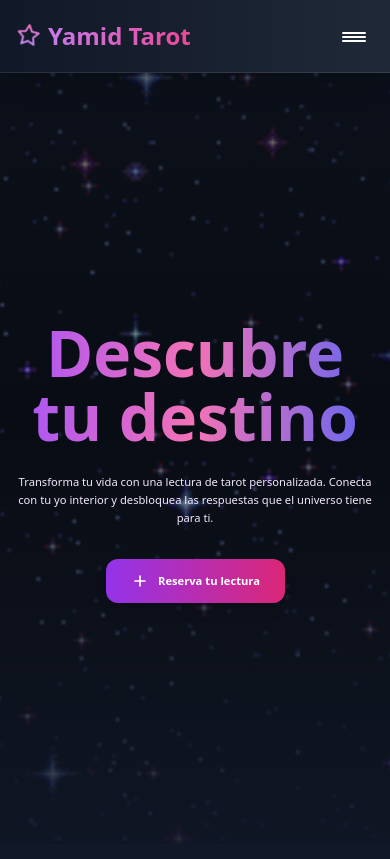
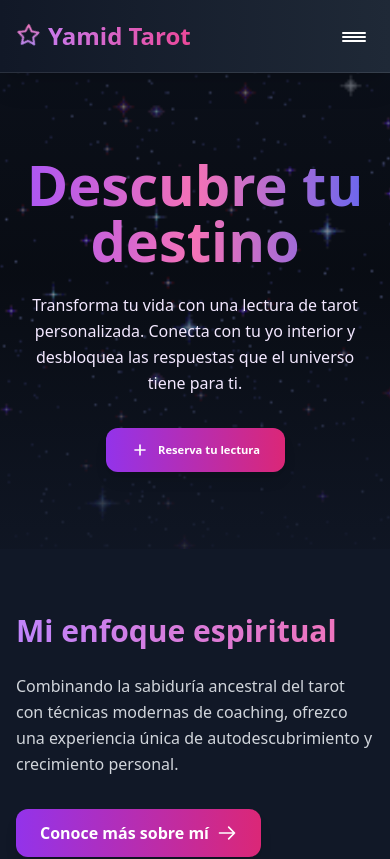
Before and after one commit to yamiddevofic/yamidstarot, a React (Vite) app in the folder app/: page / in a window 390 px wide. Shown: the top 859 px of the page. Built offline with nearby package versions, Linux system fonts and the light colour scheme.

Commit message:
ajustes hero

```diff
--- a/app/src/components/sections/HeroSection.tsx
+++ b/app/src/components/sections/HeroSection.tsx
@@ -2,7 +2,7 @@ import { motion } from 'framer-motion';
 import { heroAnimation } from '../../animations/variants';
 
 export const HeroSection = () => (
-  <section id="inicio" className="relative min-h-screen flex items-center justify-center pt-20">
+  <section id="inicio" className="relative min-h-[65vh] md:min-h-[75vh] flex items-center justify-center pt-20">
     <div className="absolute inset-0 z-0">
       <img src="./fondo-animados-estrellas.gif" alt="Yamid Tarot" className="w-full h-full object-cover" />
       <div className="absolute inset-0 bg-gradient-to-b from-gray-900/70 via-gray-900/50 to-gray-900/90" />
@@ -11,7 +11,7 @@ export const HeroSection = () => (
     <div className="relative z-10 container mx-auto px-4 py-12 sm:py-16">
       <motion.div className="text-center max-w-4xl mx-auto" {...heroAnimation}>
         <motion.h1
-          className="text-[4rem] sm:text-6xl md:text-7xl lg:text-8xl font-bold mb-6 bg-gradient-to-r from-purple-500 via-pink-400 to-indigo-500 bg-clip-text text-transparent leading-none md:leading-relaxed"
+          className="text-[3.5rem] sm:text-5xl md:text-6xl lg:text-8xl font-bold mb-6 bg-gradient-to-r from-purple-500 via-pink-400 to-indigo-500 bg-clip-text text-transparent leading-none md:leading-relaxed"
           initial={{ opacity: 0, y: -50 }}
           animate={{ opacity: 1, y: 0 }}
           transition={{ duration: 1, delay: 0.5 }}
@@ -20,7 +20,7 @@ export const HeroSection = () => (
         </motion.h1>
 
         <motion.p
-          className="text-[.7rem] sm:text-[1rem] md:text-[1.2rem] text-purple-100 mb-8 font-light leading-relaxed max-w-2xl mx-auto"
+          className="text-[1rem] sm:text-[1.2rem] md:text-[1.4rem] text-purple-100 mb-8 font-light leading-relaxed max-w-2xl mx-auto"
           initial={{ opacity: 0, y: 20 }}
           animate={{ opacity: 1, y: 0 }}
           transition={{ duration: 1, delay: 1 }}
```
